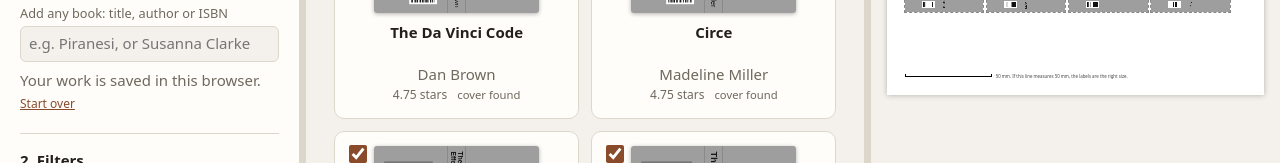
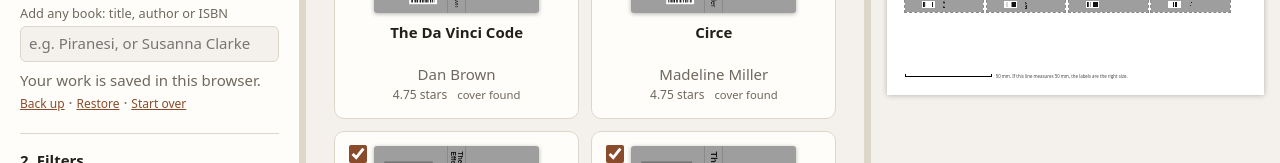
Before and after one commit to andrew-from-toronto/mini-book-labels, a React (Vite) app: page / in a window 1280 px wide. Both pictures are taken after a click on the button "Try a sample of popular books". Shown: the part 462-625 px from the top of the page. Built offline with nearby package versions, Linux system fonts and the light colour scheme.

Commit message:
Add backup and restore of the whole session
Back up saves books, picks, covers (uploaded images included), filters
and settings to a JSON file; Restore checks it is a backup, asks before
replacing anything, and fills in defaults for any missing sections.

```diff
--- a/src/App.tsx
+++ b/src/App.tsx
@@ -7,7 +7,9 @@ import { Preview, type PreviewView } from './components/Preview';
 import { SettingsPanel } from './components/SettingsPanel';
 // Only the defaults: the geometry library itself loads when a model is first built.
 import { DEFAULT_MODEL_OPTIONS } from './lib/bookModel';
+import { backupFileName, makeBackup, parseBackup } from './lib/backup';
 import { parseLibraryCsv } from './lib/csv';
+import { saveFile } from './lib/download';
 import { applyFilters, selectBooks } from './lib/filter';
 import { defaultWrapSpine, gridFor, paginate } from './lib/layout';
 import { isSample, sampleLibrary } from './lib/sample';
@@ -37,6 +39,16 @@ const DEFAULT_SETTINGS: Settings = {
 
 /** On narrow screens one pane shows at a time, picked from a bar along the bottom. */
 type Tab = 'setup' | 'books' | 'preview';
+
+/**
+ * Saved settings over the defaults. Model options are merged too, so sessions and backups made before
+ * a new option was added still get it.
+ */
+const withDefaults = (saved: Partial<Settings> | undefined): Settings => ({
+  ...DEFAULT_SETTINGS,
+  ...saved,
+  model: { ...DEFAULT_SETTINGS.model, ...saved?.model },
+});
 
 const clamp = (v: number, min: number, max: number) => Math.round(Math.min(max, Math.max(min, v)));
 
@@ -69,12 +81,7 @@ export function App() {
   const [books, setBooks] = useState<Book[]>(saved.books ?? []);
   const [error, setError] = useState('');
   const [filters, setFilters] = useState<Filters>({ ...DEFAULT_FILTERS, ...saved.filters });
-  // Model options are merged too, so sessions saved before a new option was added still get it.
-  const [settings, setSettings] = useState<Settings>({
-    ...DEFAULT_SETTINGS,
-    ...saved.settings,
-    model: { ...DEFAULT_SETTINGS.model, ...saved.settings?.model },
-  });
+  const [settings, setSettings] = useState<Settings>(() => withDefaults(saved.settings));
   const [overrides, setOverrides] = useState<Record<string, boolean>>(saved.overrides ?? {});
   const [customCovers, setCustomCovers] = useState<Record<string, CustomCover>>(saved.customCovers ?? {});
 
@@ -135,6 +142,35 @@ export function App() {
 
   const libraryBooks = books.filter((b) => b.status !== ADDED);
   const sampleLoaded = isSample(libraryBooks);
+
+  function backUp() {
+    saveFile(makeBackup({ books, filters, settings, overrides, customCovers, panes }), backupFileName(), 'application/json');
+  }
+
+  async function restore(file: File | undefined) {
+    if (!file) return;
+    try {
+      const backup = parseBackup(await file.text());
+      const count = backup.books?.length ?? 0;
+      if (
+        books.length > 0 &&
+        !window.confirm(`Replace your current books, covers and settings with this backup of ${count} books?`)
+      ) {
+        return;
+      }
+      setBooks(backup.books ?? []);
+      setFilters({ ...DEFAULT_FILTERS, ...backup.filters });
+      setSettings(withDefaults(backup.settings));
+      setOverrides(backup.overrides ?? {});
+      setCustomCovers(backup.customCovers ?? {});
+      setPanes(backup.panes ?? {});
+      setActiveId(null);
+      setError('');
+      if (count) setTab('books');
+    } catch (e) {
+      setError(e instanceof Error ? e.message : String(e));
+    }
+  }
 
   function startOver() {
     if (!window.confirm('Remove all books, covers and settings from this browser?')) return;
@@ -222,14 +258,37 @@ export function App() {
           </p>
           <BookSearch onAdd={addBook} onError={setError} />
           {error && <p className="error">{error}</p>}
+          <p className="muted library-actions">
             {books.length > 0 && (
-            <p className="muted">
+              <>
                 Your work is saved in this browser.{' '}
+                <button className="link" onClick={backUp} title="Save your books, covers and settings to a file">
+                  Back up
+                </button>
+                {' · '}
+              </>
+            )}
+            <label className="link-button" title="Load books, covers and settings from a backup file">
+              <input
+                type="file"
+                accept=".json,application/json"
+                onChange={(e) => {
+                  void restore(e.target.files?.[0]);
+                  // Cleared so choosing the same file again still restores it.
+                  e.target.value = '';
+                }}
+              />
+              {books.length > 0 ? 'Restore' : 'Restore a backup'}
+            </label>
+            {books.length > 0 && (
+              <>
+                {' · '}
                 <button className="link" onClick={startOver}>
                   Start over
                 </button>
+              </>
+            )}
           </p>
-          )}
         </section>
 
         {books.length > 0 && (
--- /dev/null
+++ b/src/lib/backup.ts
@@ -0,0 +1,53 @@
+/**
+ * Backup and restore. Everything the app keeps lives in this browser's local storage, which clearing
+ * site data wipes; a backup file keeps it safe and moves it to another browser or computer.
+ */
+import type { SavedState } from './storage';
+
+const FORMAT = 'mini-book-labels-backup';
+/** Bump when the saved shape changes in a way older copies of the app cannot read. */
+const VERSION = 1;
+
+export function makeBackup(state: SavedState, now = new Date()): string {
+  return JSON.stringify({ format: FORMAT, version: VERSION, savedAt: now.toISOString(), ...state });
+}
+
+export function backupFileName(now = new Date()): string {
+  // Local date, which is what the person saving it will recognise.
+  const date = `${now.getFullYear()}-${String(now.getMonth() + 1).padStart(2, '0')}-${String(now.getDate()).padStart(2, '0')}`;
+  return `mini-book-labels-backup-${date}.json`;
+}
+
+const isObject = (v: unknown): v is Record<string, unknown> => typeof v === 'object' && v !== null && !Array.isArray(v);
+
+/**
+ * Reads a backup back, checking it is one before anything is replaced. Missing or malformed sections
+ * come back empty, so the app falls back to its defaults for them; the books themselves must be valid.
+ */
+export function parseBackup(text: string): Partial<SavedState> {
+  let data: unknown;
+  try {
+    data = JSON.parse(text);
+  } catch {
+    throw new Error('That file is not a Mini Book Labels backup.');
+  }
+  if (!isObject(data) || data.format !== FORMAT) throw new Error('That file is not a Mini Book Labels backup.');
+  if (typeof data.version !== 'number' || data.version > VERSION) {
+    throw new Error('That backup was made by a newer version of the app. Reload the page and try again.');
+  }
+  const books = data.books;
+  if (
+    !Array.isArray(books) ||
+    !books.every((b) => isObject(b) && typeof b.id === 'string' && typeof b.title === 'string')
+  ) {
+    throw new Error('That backup is damaged: its book list cannot be read.');
+  }
+  return {
+    books: books as SavedState['books'],
+    ...(isObject(data.filters) && { filters: data.filters as unknown as SavedState['filters'] }),
+    ...(isObject(data.settings) && { settings: data.settings as unknown as SavedState['settings'] }),
+    ...(isObject(data.overrides) && { overrides: data.overrides as SavedState['overrides'] }),
+    ...(isObject(data.customCovers) && { customCovers: data.customCovers as SavedState['customCovers'] }),
+    ...(isObject(data.panes) && { panes: data.panes as SavedState['panes'] }),
+  };
+}
--- a/src/styles.css
+++ b/src/styles.css
@@ -409,6 +409,29 @@ button.link {
 
 .sample-line {
   margin-top: 8px;
+}
+
+/* A file picker dressed as a link, for Restore. */
+.link-button {
+  position: relative;
+  display: inline;
+  color: var(--accent);
+  font-size: 0.8rem;
+  text-decoration: underline;
+  cursor: pointer;
+}
+
+/* Hidden from sight but not from the keyboard, so Tab reaches it and Enter opens the file picker. */
+.link-button input {
+  position: absolute;
+  width: 1px;
+  height: 1px;
+  opacity: 0;
+}
+
+.link-button:focus-within {
+  outline: 2px solid var(--accent);
+  outline-offset: 2px;
 }
 
 .sample-line button.link {
```
Also changed, not shown: 2 other files (tests, documents, lock files or other folders). Lines whose indentation alone changed are shown as unchanged.
